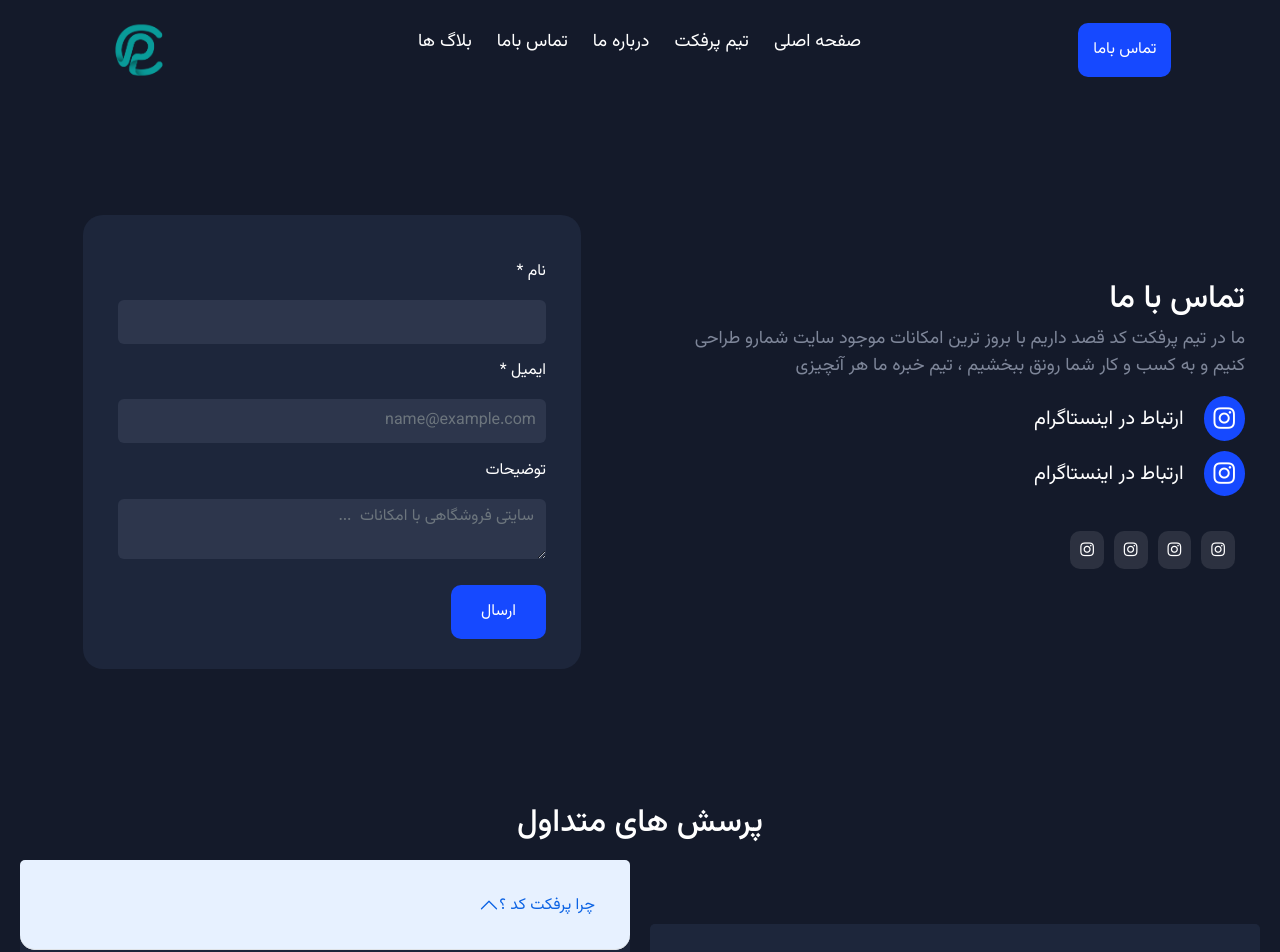
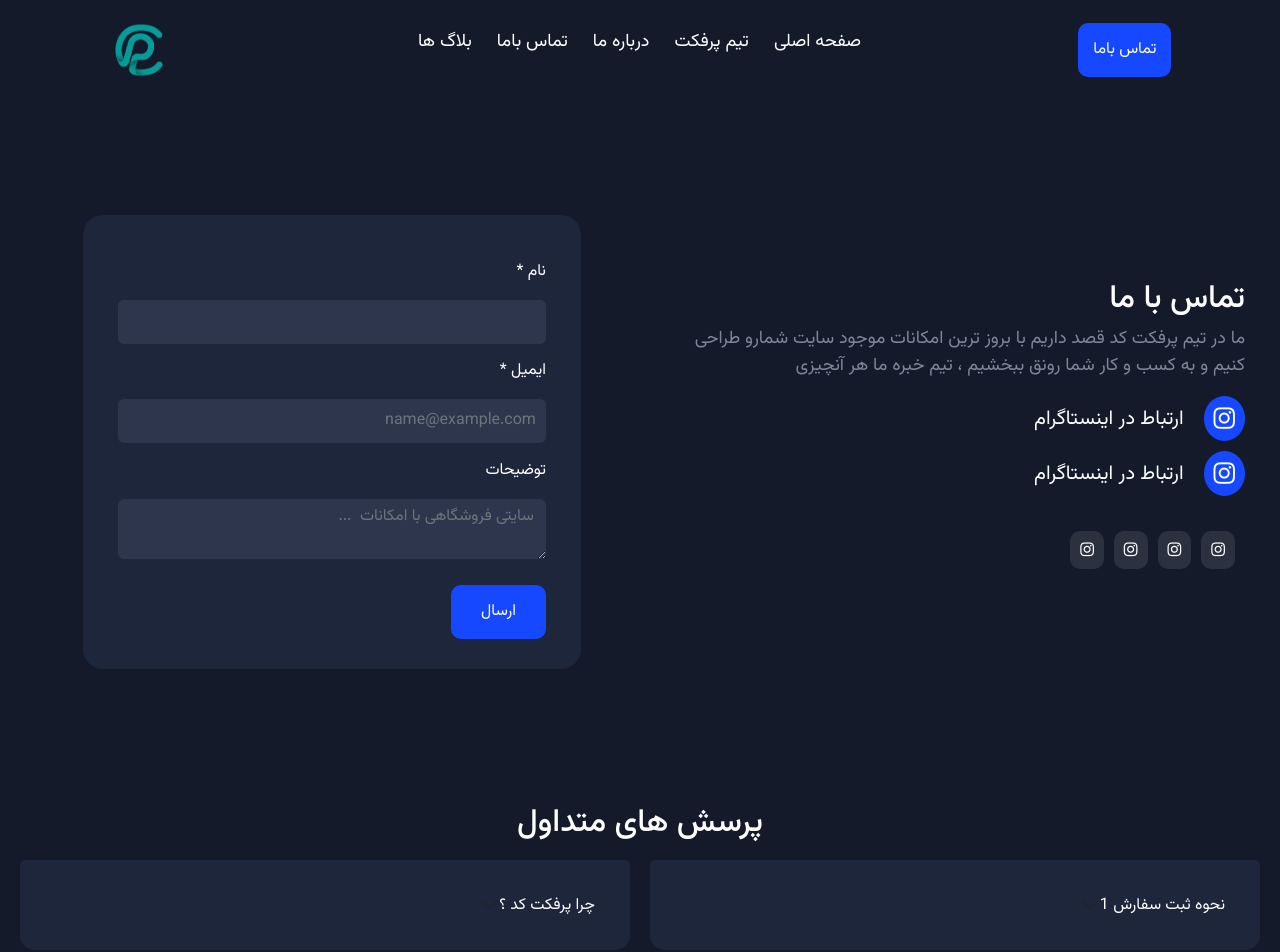
Before and after one commit to Amiraliansaripour/PerfectCodeNew, a React (Create React App) app: page /contact in a window 1280 px wide. Shown: the top 952 px of the page. Built offline with nearby package versions, Linux system fonts and the light colour scheme.

Commit message:
Faq Component

```diff
--- a/src/components/Contact/Contact.jsx
+++ b/src/components/Contact/Contact.jsx
@@ -55,8 +55,9 @@ const Contact = () => {
                 </div>
             </section>
 
-         {/* Faq section */}
+            {/* Faq section */}
             <Faq />
+            {/* Faq section */}
 
         </>
     )
--- a/src/components/Faq/Faq.css
+++ b/src/components/Faq/Faq.css
@@ -43,7 +43,6 @@ color: #fff;
 }
 
 
-
 @media only screen and (max-width: 992px) {
     .faq-container{
         flex-direction: column;
--- a/src/components/Faq/Faq.jsx
+++ b/src/components/Faq/Faq.jsx
@@ -3,13 +3,14 @@ import './Faq.css'
 
 import Accordion from 'react-bootstrap/Accordion';
 const Faq = () => {
+
     return (
         <section className="faq">
             <h2>پرسش های متداول</h2>
 
             <div className="faq-container">
                 <div className="faq-box">
-                    <Accordion defaultActiveKey="0">
+                    <Accordion>
                         <Accordion.Item eventKey="0" className="faq-item">
                             <Accordion.Header>چرا پرفکت کد ؟</Accordion.Header>
                             <Accordion.Body>
@@ -65,6 +66,7 @@ const Faq = () => {
             </div>
         </section>
     )
+
 }
 
 export default Faq
```
